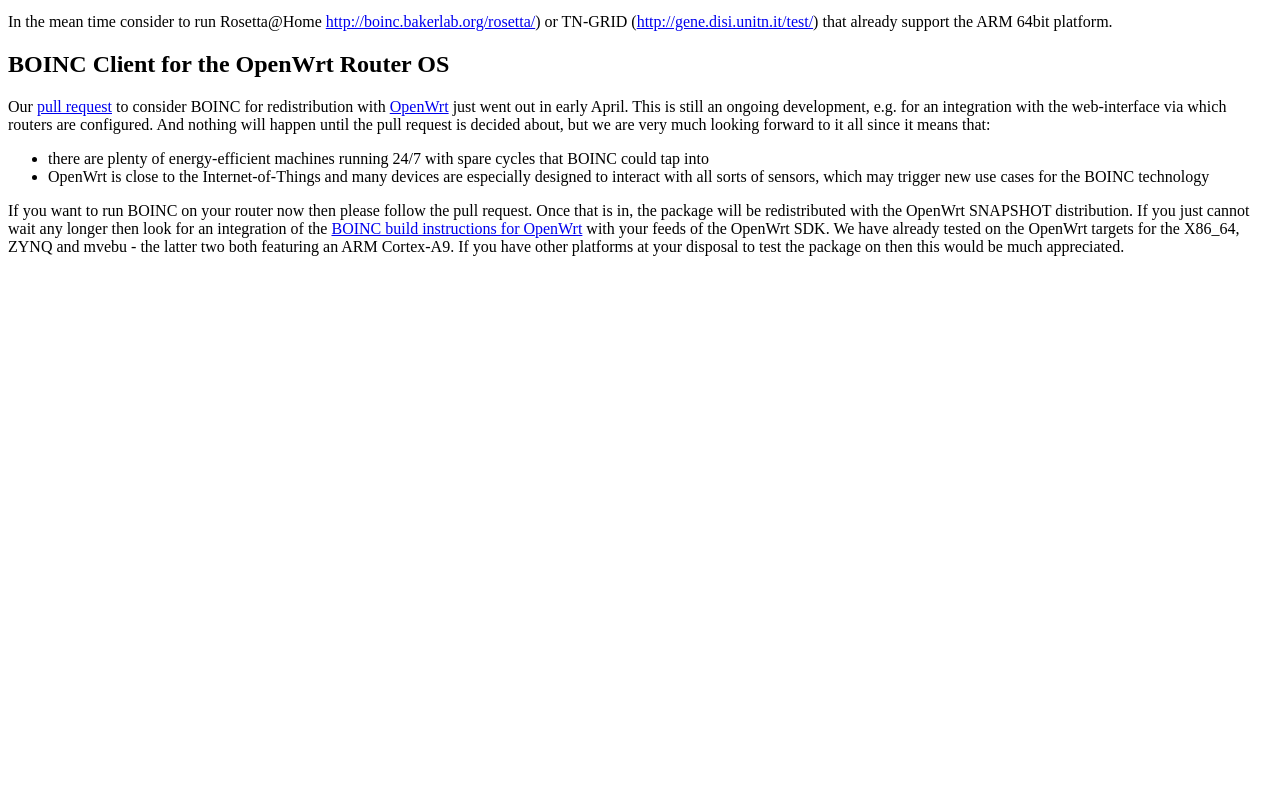
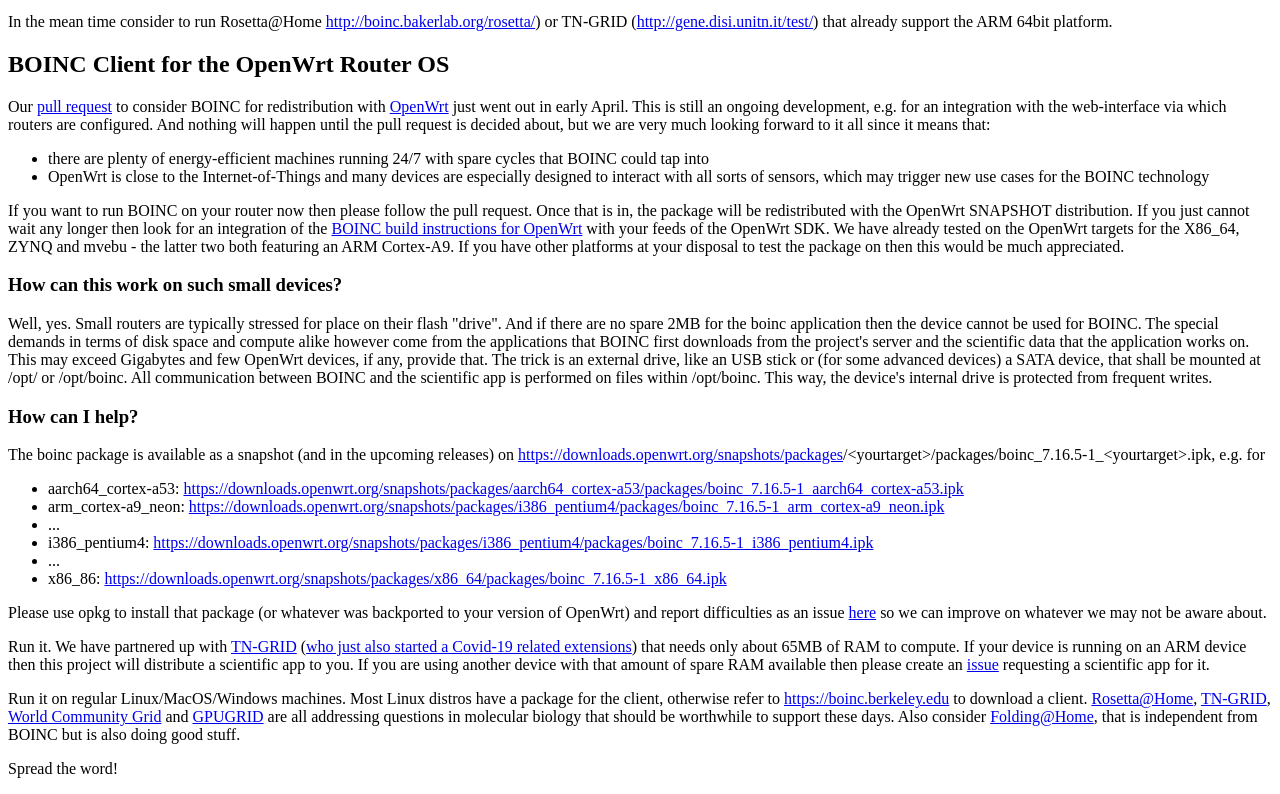
Before and after one commit to VolunteerComputingHelp/VolunteerComputingHelp.github.io, a plain HTML site: page index.html in a window 1280 px wide. Shown: the part 500-1294 px from the top of the page. Before the commit the page ends 800 px from the top, so only its background shows below. Drawn offline with Linux system fonts and the light colour scheme.

Commit message:
Pointing to BOINC package

```diff
--- a/index.html
+++ b/index.html
@@ -48,5 +48,31 @@
 <p>
 If you want to run BOINC on your router now then please follow the pull request. Once that is in, the package will be redistributed with the OpenWrt SNAPSHOT distribution. If you just cannot wait any longer then look for an integration of the <a href="https://github.com/VolunteerComputingHelp/packages/tree/master/net/boinc">BOINC build instructions for OpenWrt</a> with your feeds of the OpenWrt SDK. We have already tested on the OpenWrt targets for the X86_64, ZYNQ and mvebu - the latter two both featuring an ARM Cortex-A9. If you have other platforms at your disposal to test the package on then this would be much appreciated.
 </p>
+<h3>How can this work on such small devices?</h3>
+<p>
+Well, yes. Small routers are typically stressed for place on their flash "drive". And if there are no spare 2MB for the boinc application then the device cannot be used for BOINC. The special demands in terms of disk space and compute alike however come from the applications that BOINC first downloads from the project's server and the scientific data that the application works on. This may exceed Gigabytes and few OpenWrt devices, if any, provide that. The trick is an external drive, like an USB stick or (for some advanced devices) a SATA device, that shall be mounted at /opt/ or /opt/boinc. All communication between BOINC and the scientific app is performed on files within /opt/boinc. This way, the device's internal drive is protected from frequent writes.
+</p>
+<h3>How can I help?</h3>
+<p>
+The boinc package is available as a snapshot (and in the upcoming releases) on <a href="https://downloads.openwrt.org/snapshots/packages">https://downloads.openwrt.org/snapshots/packages</a>/&lt;yourtarget&gt;/packages/boinc_7.16.5-1_&lt;yourtarget&gt;.ipk, e.g. for
+<ul>
+<li>aarch64_cortex-a53: <a href="https://downloads.openwrt.org/snapshots/packages/aarch64_cortex-a53/packages/boinc_7.16.5-1_aarch64_cortex-a53.ipk">https://downloads.openwrt.org/snapshots/packages/aarch64_cortex-a53/packages/boinc_7.16.5-1_aarch64_cortex-a53.ipk</a></li>
+<li>arm_cortex-a9_neon: <a href="https://downloads.openwrt.org/snapshots/packages/i386_pentium4/packages/boinc_7.16.5-1_arm_cortex-a9_neon.ipk">https://downloads.openwrt.org/snapshots/packages/i386_pentium4/packages/boinc_7.16.5-1_arm_cortex-a9_neon.ipk</a></li>
+<li>...</li>
+<li>i386_pentium4: <a href="https://downloads.openwrt.org/snapshots/packages/i386_pentium4/packages/boinc_7.16.5-1_i386_pentium4.ipk">https://downloads.openwrt.org/snapshots/packages/i386_pentium4/packages/boinc_7.16.5-1_i386_pentium4.ipk</a></li>
+<li>...</li>
+<li>x86_86: <a href="https://downloads.openwrt.org/snapshots/packages/x86_64/packages/boinc_7.16.5-1_x86_64.ipk">https://downloads.openwrt.org/snapshots/packages/x86_64/packages/boinc_7.16.5-1_x86_64.ipk</a></li>
+</ul>
+Please use opkg to install that package (or whatever was backported to your version of OpenWrt) and report difficulties as an issue <a href="https://github.com/VolunteerComputingHelp/VolunteerComputingHelp.github.io/issues">here</a> so we can improve on whatever we may not be aware about.
+</p>
+<p>
+Run it. We have partnered up with <a href="http://gene.disi.unitn.it/test/">TN-GRID</a> (<a href="http://gene.disi.unitn.it/test/forum_thread.php?id=265#1698">who just also started a Covid-19 related extensions</a>) that needs only about 65MB of RAM to compute. If your device is running on an ARM device then this project will distribute a scientific app to you. If you are using another device with that amount of spare RAM available then please create an <a href="https://github.com/VolunteerComputingHelp/VolunteerComputingHelp.github.io/issues">issue</a> requesting a scientific app for it.
+</p>
+<p>
+Run it on regular Linux/MacOS/Windows machines. Most Linux distros have a package for the client, otherwise refer to <a href="https://boinc.berkeley.edu">https://boinc.berkeley.edu</a> to download a client. <a href="boinc.bakerlab.org/rosetta/">Rosetta@Home</a>, <a href="http://gene.disi.unitn.it/test/">TN-GRID</a>, <a href="https://www.worldcommunitygrid.org">World Community Grid</a> and <a href="https://www.gpugrid.net">GPUGRID</a> are all addressing questions in molecular biology that should be worthwhile to support these days. Also consider <a href="https://foldingathome.org">Folding@Home</a>, that is independent from BOINC but is also doing good stuff.
+</p>
+<p>
+Spread the word!
+</p>
 </body>
 </html>
```
